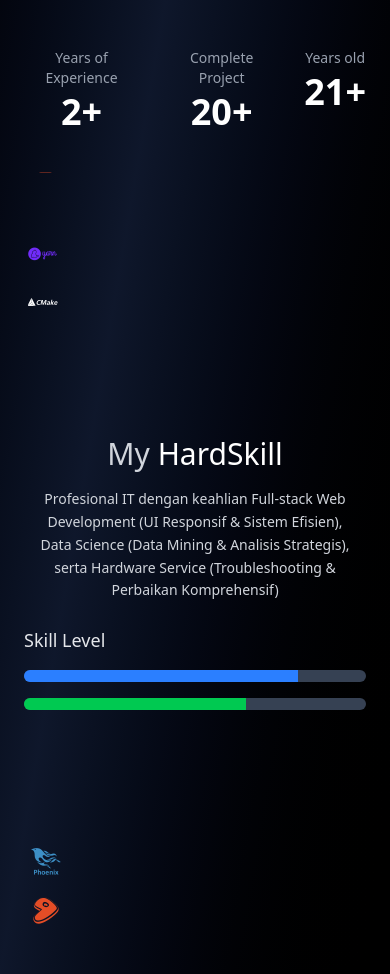
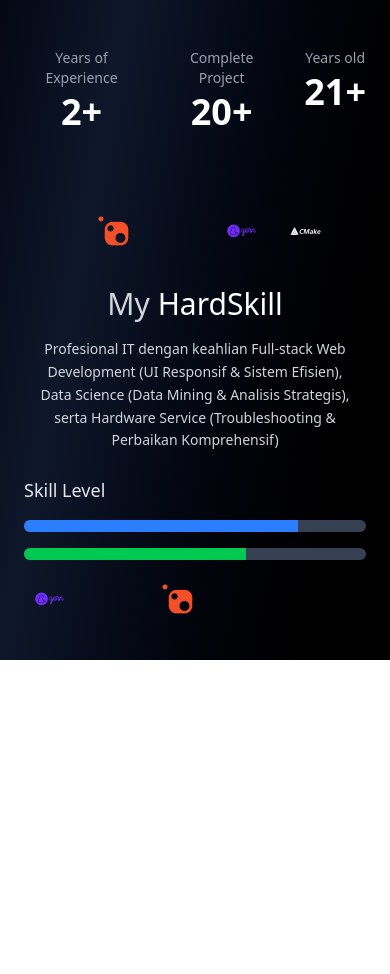
Before and after one commit to SeinalArifin149/My-Portofolio, a React app: page / in a window 390 px wide. Shown: the part 1320-2294 px from the top of the page. After the commit the page ends 1980 px from the top, so only its background shows below. Built offline with nearby package versions, Linux system fonts and the light colour scheme; the HTML template or start-up script is replaced by a standard one.

Commit message:
Solve Devicon Responsice in mobile size

```diff
--- a/src/App.css
+++ b/src/App.css
@@ -1,24 +1,35 @@
-@keyframes scroll-vertical {
-  from {
-    transform: translateY(0);
+@import "tailwindcss";
+
+@theme {
+  /* --- 1. Keyframes (Definisi Gerakan) --- */
+
+  /* Scroll Vertikal (Naik) */
+  @keyframes scroll-vertical {
+    from { transform: translateY(0); }
+    to { transform: translateY(-50%); }
   }
-  to {
-    transform: translateY(-50%);
+
+  /* Scroll Vertikal (Turun) */
+  @keyframes scroll-down {
+    0% { transform: translateY(-50%); }
+    100% { transform: translateY(0%); }
   }
+
+  /* Scroll Horizontal (Kiri) */
+  @keyframes scroll-left {
+    0% { transform: translateX(0); }
+    /* UBAH: Jadi -50% agar loop tidak putus saat konten diduplikasi */
+    100% { transform: translateX(-50%); }
+  }
+
+  /* --- 2. Animations (Nama Class yang dipanggil) --- */
+
+  /* Class: animate-scroll */
+  --animate-scroll: scroll-vertical 25s linear infinite;
+
+  /* Class: animate-scroll-down */
+  --animate-scroll-down: scroll-down 15s linear infinite;
+
+  /* Class: animate-scroll-left */
+  --animate-scroll-left: scroll-left 15s linear infinite;
 }
-
-.animate-scroll {
-  animation: scroll-vertical 12s linear infinite;
-}
-@keyframes scroll-down {
-  0% {
-    transform: translateY(-50%);
-  }
-  100% {
-    transform: translateY(0%);
-  }
-}
-
-.animate-scroll-down {
-  animation: scroll-down 18s linear infinite;
-}
--- a/src/components/index.ts
+++ b/src/components/index.ts
@@ -1,2 +1,6 @@
+// import { DeviconColumn } from './ui/devicon'
+
 export { Navbar,NavbarDev } from './layout/navbar/Navbar'
 export { Main } from './layout/mainlLayout/mainLayout'
+// // export DeviconColumn from './ui/devicon'
+// //
--- a/src/index.css
+++ b/src/index.css
@@ -3,10 +3,35 @@
 .navbar {
   @apply flex justify-between items-center px-6 py-4;
 }
+
 .bg {
-  @apply bg-gradient-to-br from-black via-slate-900 to-black
+  @apply bg-gradient-to-br from-black via-slate-900 to-black;
+}
 
+@import "tailwindcss";
+
+@theme {
+  /* --- 1. Definisi Keyframes --- */
+
+  /* Animasi Turun (Vertical) */
+  @keyframes scroll-down {
+    0% { transform: translateY(-50%); }
+    100% { transform: translateY(0); }
+  }
+
+  /* Animasi Kiri (Horizontal) */
+  @keyframes scroll-left {
+    0% { transform: translateX(0); }
+    100% { transform: translateX(-50%); }
+  }
+
+  /* --- 2. Daftarkan Animasinya --- */
+
+  /* Format: --animate-[nama]: [nama-keyframe] [durasi] [tipe] [loop]; */
+  --animate-scroll-down: scroll-down 20s linear infinite;
+  --animate-scroll-left: scroll-left 20s linear infinite;
 }
+
 /* :root {
   font-family: system-ui, Avenir, Helvetica, Arial, sans-serif;
   line-height: 1.5;
--- a/src/pages/portofolio/devicon_left.tsx
+++ b/src/pages/portofolio/devicon_left.tsx
@@ -1,4 +1,5 @@
 // import React from "react";
+
 const techStack = [
   { name: "Python", icon: "devicon-python-plain colored" },
   { name: "HTML5", icon: "devicon-html5-plain colored" },
@@ -14,26 +15,43 @@ const techStack = [
   { name: "NodeJS", icon: "devicon-nodejs-plain colored" },
   { name: "React", icon: "devicon-react-original colored" },
   { name: "Laravel", icon: "devicon-laravel-original colored" },
-  { name: "Linux", icon: "devicon-linux-plain text-white" }, // Linux penguin biasanya hitam-putih
+  { name: "Linux", icon: "devicon-linux-plain text-white" },
   { name: "Streamlit", icon: "devicon-streamlit-plain colored" },
 ];
 
-// const VISIBLE_COUNT = 10
-
-// const ITEM_HEIGHT = 48
-
 export function Devicon_Left() {
   return (
-    <aside className="col-span-2 flex justify-center">
+    // UBAH: col-span-12 (Mobile Full Width) -> md:col-span-2 (Desktop Sempit)
+    // UBAH: md:justify-start (Biar mepet kiri di desktop, seimbang sama yang kanan)
+    <aside className="col-span-12 md:col-span-2 flex justify-center md:justify-start items-center overflow-hidden">
+
+      {/* --- DESKTOP VIEW (Vertical Scroll UP) --- */}
       <div
-        className="relative overflow-hidden"
-        style={{ height: 48 * 5 }} // 5 logo kelihatan
+        className="hidden md:block relative overflow-hidden"
+        style={{ height: 48 * 5 }}
       >
+        {/* Pakai 'animate-scroll' (arah default/naik) */}
         <div className="flex flex-col animate-scroll">
           {[...techStack, ...techStack].map((tech, index) => (
             <div
-              key={index}
-              className="h-12 flex flex-col items-center justify-center gap-1"
+              key={`left-desk-${index}`}
+              className="h-12 flex items-center justify-center w-16"
+            >
+              <i className={`${tech.icon} text-3xl`}></i>
+            </div>
+          ))}
+        </div>
+      </div>
+
+      {/* --- MOBILE VIEW (Horizontal Scroll Left) --- */}
+      <div className="md:hidden w-full relative overflow-hidden py-4">
+        {/* Pakai w-max dan animate-scroll-left */}
+        <div className="flex w-max animate-scroll-left">
+          {[...techStack, ...techStack].map((tech, index) => (
+            <div
+              key={`left-mob-${index}`}
+              // Pakai Padding (px-3) menggantikan gap parent
+              className="flex items-center justify-center flex-shrink-0 w-16 px-3"
             >
               <i className={`${tech.icon} text-3xl`}></i>
             </div>
@@ -41,5 +59,5 @@ export function Devicon_Left() {
         </div>
       </div>
     </aside>
-  )
+  );
 }
--- a/src/pages/portofolio/devicon_right.tsx
+++ b/src/pages/portofolio/devicon_right.tsx
@@ -1,4 +1,5 @@
 // import React from "react";
+
 const techStack = [
   { name: "Streamlit", icon: "devicon-streamlit-plain colored" },
   { name: "Linux", icon: "devicon-linux-plain text-white" },
@@ -18,19 +19,38 @@ const techStack = [
   { name: "Python", icon: "devicon-python-plain colored" },
 ]
 
-
 export function Devicon_Right() {
   return (
-    <aside className="col-span-2 flex justify-end">
+    // FIX UTAMA:
+    // 1. col-span-12 (Default/Mobile) -> Biar full width di HP
+    // 2. md:col-span-2 (Desktop) -> Biar balik jadi kolom kecil di kanan
+    // 3. md:justify-end -> Biar di desktop mepet kanan
+    <aside className="col-span-12 md:col-span-2 flex justify-center md:justify-end overflow-hidden">
+
+      {/* --- DESKTOP VIEW (Vertical Scroll Down) --- */}
       <div
-        className="relative overflow-hidden"
-        style={{ height: 48 * 5 }} // 5 logo kelihatan
+        className="hidden md:block relative overflow-hidden"
+        style={{ height: 48 * 5 }}
       >
         <div className="flex flex-col animate-scroll-down">
           {[...techStack, ...techStack].map((tech, index) => (
             <div
-              key={index}
-              className="h-12 flex flex-col items-center justify-center gap-1"
+              key={`desk-right-${index}`}
+              className="h-12 flex items-center justify-center w-16"
+            >
+              <i className={`${tech.icon} text-3xl`}></i>
+            </div>
+          ))}
+        </div>
+      </div>
+
+      {/* --- MOBILE VIEW (Horizontal Scroll Left) --- */}
+      <div className="md:hidden relative overflow-hidden w-full h-12">
+        <div className="flex w-max animate-scroll-left">
+          {[...techStack, ...techStack].map((tech, index) => (
+            <div
+              key={`mob-right-${index}`}
+              className="flex items-center justify-center flex-shrink-0 w-16 px-3"
             >
               <i className={`${tech.icon} text-3xl`}></i>
             </div>
--- a/src/pages/portofolio/portofolio.tsx
+++ b/src/pages/portofolio/portofolio.tsx
@@ -5,7 +5,7 @@ import { SkillBar } from "./skillbar"
 
 export function Portofolio() {
   return (
-    <section className="container mx-auto px-6">
+    <section className="container mx-auto px-6 py-7">
       <div className="grid grid-cols-12 gap-6 items-start">
 
         {/* KIRI */}
--- a/vite.config.ts
+++ b/vite.config.ts
@@ -6,7 +6,9 @@ import tailwindcss from '@tailwindcss/vite'
 export default defineConfig({
   plugins: [
     react(),
-    tailwindcss(),
+    tailwindcss(
+
+    ),
   ],
 
 })
```
Also changed, not shown: src/components/ui/devicon.tsx (added).
